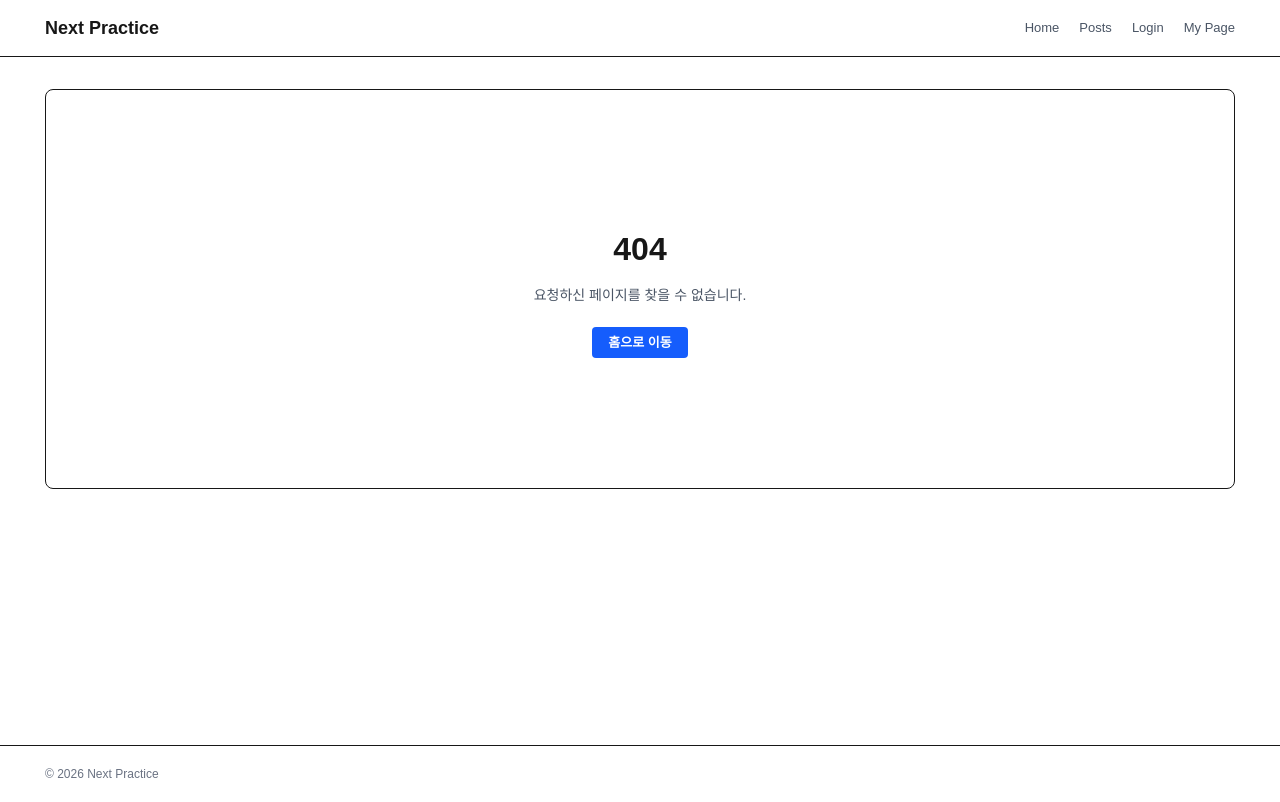
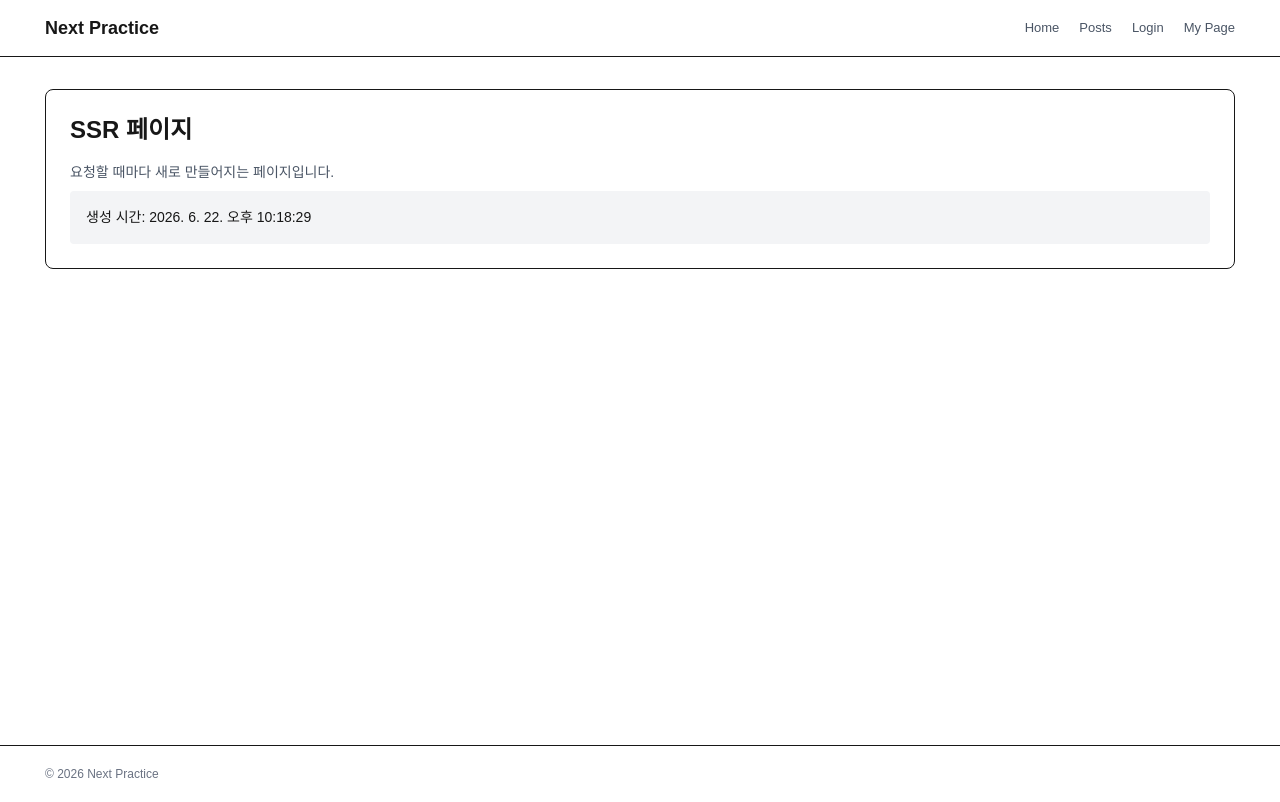
Before and after one commit to TomHoon/kbu-frontend-basic-setting, a Next.js app: page /ssr in a window 1280 px wide. Before the commit this address had no page. Built offline with nearby package versions, Linux system fonts and the light colour scheme.

Commit message:
feat: ssr, isr, ssg

```diff
--- /dev/null
+++ b/src/app/isr/page.tsx
@@ -0,0 +1,36 @@
+import { getNow } from '../lib/time';
+
+type Post = {
+	id: number;
+	title: string;
+	body: string;
+};
+
+export const revalidate = 10;
+
+export default async function IsrPage() {
+	const now = getNow();
+
+	const res = await fetch('https://jsonplaceholder.typicode.com/posts');
+
+	const posts: Post[] = await res.json();
+
+	return (
+		<div className="rounded-lg border bg-white p-6">
+			<h1 className="mb-4 text-2xl font-bold">ISR 데이터 페칭</h1>
+
+			<p className="mb-6 text-[14px] text-gray-600">
+				이 페이지는 10초마다 다시 생성될 수 있습니다. 생성시간 {now}
+			</p>
+
+			<div className="space-y-3">
+				{posts.slice(0, 5).map((post) => (
+					<div key={post.id} className="rounded border p-4">
+						<p className="mb-1 text-[14px] font-bold">{post.title}</p>
+						<p className="text-[13px] text-gray-500">{post.body}</p>
+					</div>
+				))}
+			</div>
+		</div>
+	);
+}
--- /dev/null
+++ b/src/app/lib/time.ts
@@ -0,0 +1,5 @@
+export function getNow() {
+	return new Date().toLocaleString('ko-KR', {
+		timeZone: 'Asia/Seoul',
+	});
+}
--- /dev/null
+++ b/src/app/ssg/page.tsx
@@ -0,0 +1,21 @@
+import { getNow } from '@/app/lib/time';
+
+export const dynamic = 'force-static';
+
+export default function SsgPage() {
+	const now = getNow();
+
+	return (
+		<div className="rounded-lg border bg-white p-6">
+			<h1 className="mb-4 text-2xl font-bold">SSG 페이지</h1>
+
+			<p className="mb-2 text-[14px] text-gray-600">
+				빌드 시점에 미리 만들어지는 페이지입니다.
+			</p>
+
+			<div className="rounded bg-gray-100 p-4 text-[14px]">
+				생성 시간: {now}
+			</div>
+		</div>
+	);
+}
--- /dev/null
+++ b/src/app/ssr/page.tsx
@@ -0,0 +1,21 @@
+import { getNow } from '@/app/lib/time';
+
+export const dynamic = 'force-dynamic';
+
+export default function SsrPage() {
+	const now = getNow();
+
+	return (
+		<div className="rounded-lg border bg-white p-6">
+			<h1 className="mb-4 text-2xl font-bold">SSR 페이지</h1>
+
+			<p className="mb-2 text-[14px] text-gray-600">
+				요청할 때마다 새로 만들어지는 페이지입니다.
+			</p>
+
+			<div className="rounded bg-gray-100 p-4 text-[14px]">
+				생성 시간: {now}
+			</div>
+		</div>
+	);
+}
```
